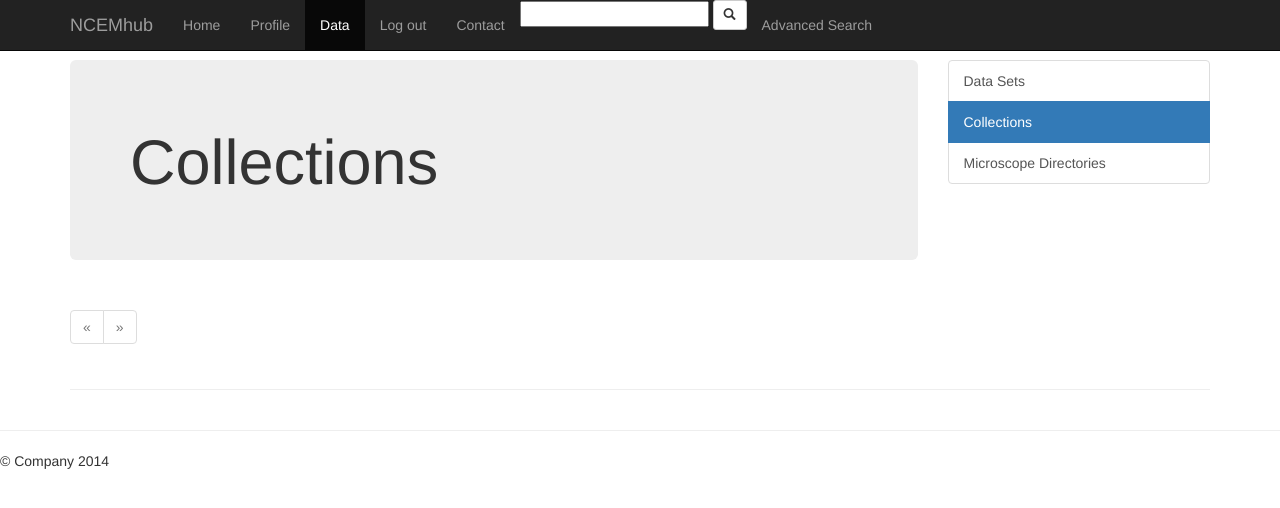
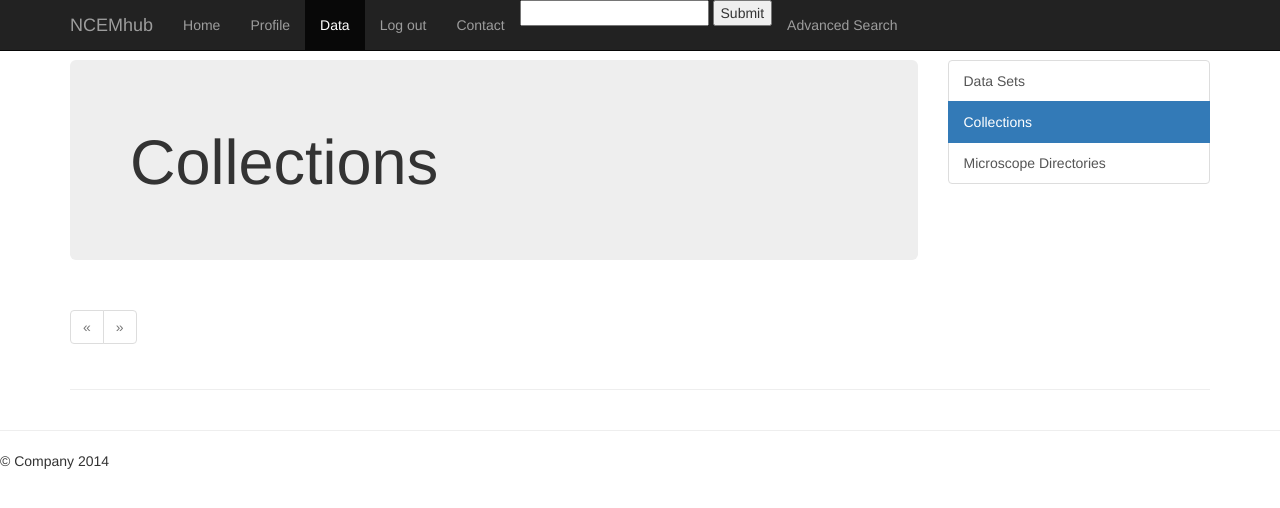
Before and after one commit to WillFox/NCEMhub, a Django app: page /collection in a window 1280 px wide. Shown: the top 508 px of the page. Run offline with Django 3.2, Linux system fonts and the light colour scheme; the visitor is signed in with stand-in values (Sample User, id 1); data that the repository does not hold is empty; parts of the project's set-up code (start-up, migrations or seed data) failed here and were passed over; some libraries are stand-ins or nearby versions.

Commit message:
Simple Search added (searches dataset name and description only: manytomany fields will need another solution for the search to work

```diff
--- a/data_manager/templates/data_manager/data_detail.html
+++ b/data_manager/templates/data_manager/data_detail.html
@@ -22,7 +22,7 @@
                 {{ owner }}
             {%endfor%}</p>
             {% if user.is_authenticated %}
-                <p><a class="btn btn-default" href="{{url_prefix}}/download/{{data_details.id}}" role="button">Download &raquo;</a><a class="btn btn-default" href="{{url_prefix}}{% url 'data_manager.views.user_data' %}/{{data_details.id}}/edit" role="button">Edit Data &raquo;</a></p>
+                <p><a class="btn btn-default" href="{{url_prefix}}{% url 'data_manager.views.download' data_details.id %}" role="button">Download &raquo;</a><a class="btn btn-default" href="{{url_prefix}}{% url 'data_manager.views.user_data' %}/{{data_details.id}}/edit" role="button">Edit Data &raquo;</a></p>
             {% endif %}
             <p><a href="{{url_prefix}}{% url 'data_manager.views.user_data' %}/{{data_details.id}}/more">More Details</a></p>
           </div>
--- a/data_manager/templates/data_manager/data_detail_more.html
+++ b/data_manager/templates/data_manager/data_detail_more.html
@@ -22,7 +22,7 @@
                 {{ owner }}
             {%endfor%}</p>
             {% if user.is_authenticated %}
-              <p><a class="btn btn-default" href="{{url_prefix}}/download/{{data_details.id}}"role="button">Download &raquo;</a><a class="btn btn-default" href="{{url_prefix}}{% url 'data_manager.views.user_data' %}/{{data_details.id}}/edit" role="button">Edit Data &raquo;</a></p>
+              <p><a class="btn btn-default" href="{{url_prefix}}{% url 'data_manager.views.download' data_details.id %}"role="button">Download &raquo;</a><a class="btn btn-default" href="{{url_prefix}}{% url 'data_manager.views.user_data' %}/{{data_details.id}}/edit" role="button">Edit Data &raquo;</a></p>
             {% endif %}
           </div>
 
--- a/data_manager/urls.py
+++ b/data_manager/urls.py
@@ -24,6 +24,7 @@ urlpatterns = patterns('',
 
 	url(r'^directories$',views.directories, name='directories'),
 	url(r'^directories/(?P<instrument_slug>[-\w]+)$',views.directories_instrument, name='instrument_directory'),
+	url(r'^search$', views.search, name='search_results'),
 	#url(r'^{id}/$', views.album, 'name = albumView'),
 	#(r'^$','')
 	#url(r'^search/$',views.search, name='searchview'),
--- a/data_manager/views.py
+++ b/data_manager/views.py
@@ -15,6 +15,7 @@ from django.core.files import File
 from django.views.static import serve
 from django.core.paginator import Paginator, EmptyPage, PageNotAnInteger
 from django.core.urlresolvers import reverse
+from data_manager.utils import generic_search as get_query
 """
 https://www.ncemhub.gov/                                            #home
 https://www.ncemhub.gov/gallery                                     #public data sets
@@ -67,7 +68,9 @@ def main(request):
     except EmptyPage:
         datas = paginator.page(paginator.num_pages)
     return render_to_response("data_manager/main.html", dict(url_prefix=URL_PREFIX,user=request.user,
-        media_url=MEDIA_URL, data_chosen=datas,paginator=paginator,collections=collection_chosen, home=" class=active"))
+        media_url=MEDIA_URL, data_chosen=datas,paginator=paginator,collections=collection_chosen,
+        home=" class=active"),
+        context_instance=RequestContext(request))
 
 
 """
@@ -92,7 +95,8 @@ def user_data(request):
     except EmptyPage:
         datas = paginator.page(paginator.num_pages)
     return render_to_response("data_manager/user_data.html", dict(url_prefix=URL_PREFIX,user=request.user,
-        data_chosen=datas,media_url=MEDIA_URL, paginator=paginator,data_page=" class=active"))
+        data_chosen=datas,media_url=MEDIA_URL, paginator=paginator,data_page=" class=active"),
+        context_instance=RequestContext(request))
 """
 Displays:
 #displays data and its detailed info with download button
@@ -122,7 +126,8 @@ def data_detail(request,data_set_id):
         datas = paginator.page(paginator.num_pages)
     return render_to_response("data_manager/data_detail.html", dict(url_prefix=URL_PREFIX,user=request.user,
         data_chosen=datas,data_restriction=data_restriction, data_details=data_details,
-        media_url=MEDIA_URL, paginator=paginator,data_page=" class=active"))
+        media_url=MEDIA_URL, paginator=paginator,data_page=" class=active"),
+        context_instance=RequestContext(request))
 """
 Displays:
 #all info for a single data set and links to edit data
@@ -140,7 +145,8 @@ def data_detail_more(request,data_set_id):
     else:
         data_chosen=DataSet.objects.filter(owners=user).distinct()
     return render_to_response("data_manager/data_detail_more.html", dict(url_prefix=URL_PREFIX,user=request.user,
-        data_details=data_details, media_url=MEDIA_URL, data_page=" class=active"))
+        data_details=data_details, media_url=MEDIA_URL, data_page=" class=active"),
+        context_instance=RequestContext(request))
 """
 Displays:
 #form that allows a specific characteristic to be edited
@@ -364,7 +370,8 @@ def collections(request):
     user=request.user
     data_chosen=Collection.objects.filter(owners=user).distinct()
     return render_to_response("data_manager/collections.html", dict(url_prefix=URL_PREFIX,user=request.user,
-        data_chosen=data_chosen,media_url=MEDIA_URL, data_page=" class=active"))
+        data_chosen=data_chosen,media_url=MEDIA_URL, data_page=" class=active"),
+        context_instance=RequestContext(request))
 """
 Displays:
 #lists data sets with some info that are within a collection
@@ -373,7 +380,8 @@ def collection_detail(request,collection_id):
     user=request.user
     collection_chosen=Collection.objects.get(id=collection_id)
     return render_to_response("data_manager/collections.html", dict(url_prefix=URL_PREFIX,user=request.user,
-        collection_chosen=collection_chosen,media_url=MEDIA_URL, data_page=" class=active"))
+        collection_chosen=collection_chosen,media_url=MEDIA_URL, data_page=" class=active"),
+        context_instance=RequestContext(request))
 """
 Displays:
 #form for each field to edit if wanted
@@ -389,7 +397,8 @@ def directories(request):
     user=request.user
     data_chosen=DataRecorder.objects.filter(users=user).distinct()
     return render_to_response("data_manager/directories.html", dict(url_prefix=URL_PREFIX,user=request.user,
-        data_chosen=data_chosen,media_url=MEDIA_URL, data_page=" class=active"))
+        data_chosen=data_chosen,media_url=MEDIA_URL, data_page=" class=active"),
+        context_instance=RequestContext(request))
 
 """
 Displays:
@@ -529,7 +538,8 @@ def directories_instrument(request,instrument_slug):
         data_chosen=data_files,directories=directories, instrument=DataRecorder.objects.get(slug=instrument_slug),
         media_url=MEDIA_URL,paginator=paginator,bread_crumbs=bread_crumb_list,directory=directory,
         data_page=" class=active", path=path,years=years_list,
-        path_current=path_current,directory_current=directory_current))
+        path_current=path_current,directory_current=directory_current),
+        context_instance=RequestContext(request))
 """
 Displays:
 #profile with the given user id
@@ -553,13 +563,36 @@ def user_profile(request,user_id):
     return render_to_response("data_manager/user_profile.html", dict(url_prefix=URL_PREFIX,user=request.user,
         pro_view_user=pro_user, #pub_data=pub_data_chosen,
         data_chosen=datas, paginator=paginator,
-        patron=patron_info, media_url=MEDIA_URL, profile =" class=active"))
+        patron=patron_info, media_url=MEDIA_URL, profile =" class=active"),
+        context_instance=RequestContext(request))
 """
 Displays:
 #form for each field to edit if wanted
 """
 def user_profile_edit(request):
     return HttpResponseRedirect(reverse('data_home'))
+"""
+Defines Search Return
+"""
+def search(request):
+    query_string = ''
+    found_entries = None
+    user = request.user
+    if ('q' in request.GET) and request.GET['q'].strip():
+        form = request.GET
+        query_string = form['q']
+        print query_string
+        entry_query = get_query(request, DataSet, ['name','description',])#'tags','data_recorder','collections',])
+        print entry_query
+        #found_entries = Image.objects.filter(entry_query).order_by('created')
+        found_entries = DataSet.objects.filter(entry_query)
+        print found_entries
+        return HttpResponseRedirect('/')
+    return render_to_response('data_manager/user_profile.html',
+        dict( query_string =query_string, found_entries= found_entries,media_url=MEDIA_URL,
+        user=user, numEntries=len(found_entries),attrib=attributes),
+        context_instance=RequestContext(request))
+
 """
 ###################################################
 ###################################################
@@ -699,18 +732,3 @@ def download(request,data_set_id):
         return serve(request, os.path.basename(filepath), os.path.dirname(filepath))
     else:
         return HttpResponseRedirect(reverse('data_home'))
-
-def search(request):
-    query_string = ''
-    found_entries = None
-    if ('q' in request.GET) and request.GET['q'].strip():
-        query_string = request.GET['q']
-
-        entry_query = get_query(request, Image, ['title',])
-        found_entries = Image.objects.filter(entry_query).order_by('created')
-        attributes = Image._meta.get_all_field_names()
-        #found_entries = ['NO MATCHES']
-    return render_to_response('gallery/search_results.html',
-                          dict( query_string =query_string, found_entries= found_entries,media_url=MEDIA_URL,
-                            numEntries=len(found_entries),attrib=attributes),
-                          context_instance=RequestContext(request))
--- a/ncemhub/templates/ncemhub/base_bs_main.html
+++ b/ncemhub/templates/ncemhub/base_bs_main.html
@@ -45,7 +45,7 @@
             <span class="icon-bar"></span>
             <span class="icon-bar"></span>
           </button>
-          <a class="navbar-brand" href="/">NCEMhub</a>
+          <a class="navbar-brand" href="{% url 'ncemhub.views.home' %}">NCEMhub</a>
         </div>
         <div class="collapse navbar-collapse">
           <ul class="nav navbar-nav">
@@ -59,13 +59,10 @@
               {% else %}
                 <li{{sign_in}}><a href="{% url 'user_authentication.views.LoginRequest' %}">Sign in</a></li>
               {% endif %}
-            <li><a href="{{% url 'ncemhub.views.contact' %}">Contact</a></li>
-            <li><form>
-
-              <input type="text" name="query">
-              <button type="button" class="btn btn-default btn-sm">
-                <span class="glyphicon glyphicon-search"></span>
-              </button>
+            <li><a href="{% url 'ncemhub.views.contact' %}">Contact</a></li>
+            <li><form action="{{url_prefix}}{%url 'data_manager.views.search' %}" method="get">
+              <input type="text" name="q">
+              <input type="submit" alt="register"/>
             </form></li>
             <li><a href="{% url 'ncemhub.views.home' %}">Advanced Search</a></li>
           </ul>
```
Also changed, not shown: data_manager/utils.py (+10 -0 lines), 6 other files.
